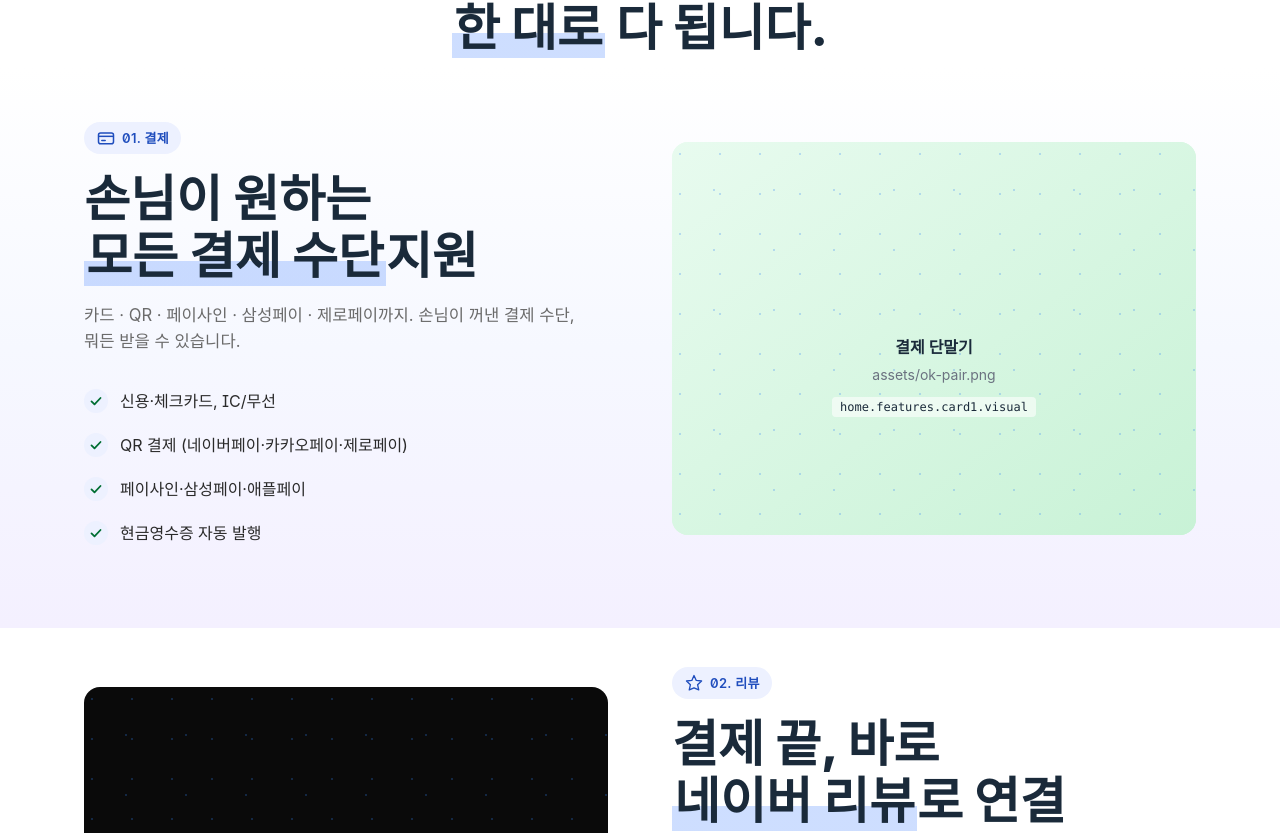
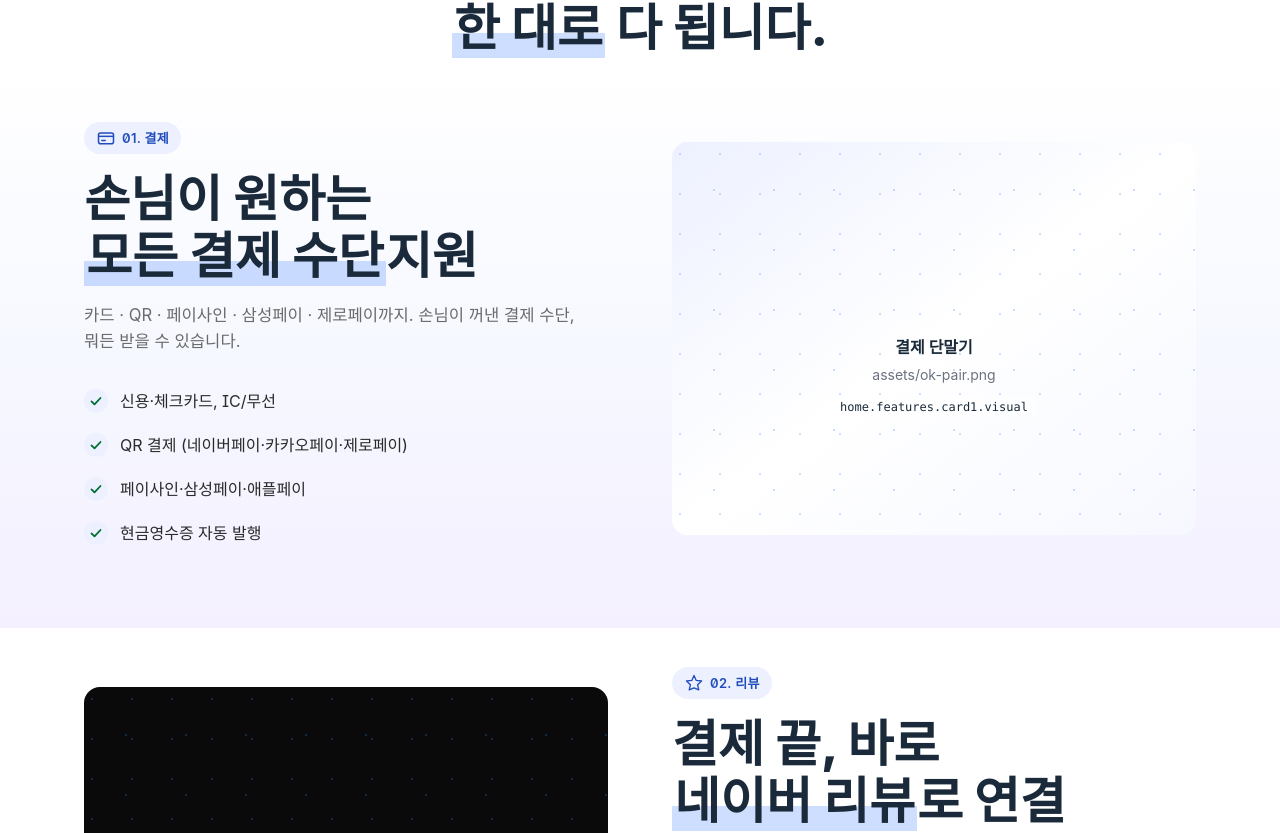
Before and after one commit to anarchy84/ozlab, a Next.js app: page / in a window 1280 px wide. Shown: the part 3372-4205 px from the top of the page. Built offline with nearby package versions, Linux system fonts and the light colour scheme; no server answers; the database is empty; some icons are missing; a web font is replaced by a local one.

Commit message:
Replace homepage green glows with brand colors

```diff
--- a/components/sections/ApplyForm.tsx
+++ b/components/sections/ApplyForm.tsx
@@ -186,7 +186,7 @@ export function ApplyForm({ blocks }: Props) {
         className="pointer-events-none absolute -top-[20%] -right-[10%] w-[600px] h-[600px] rounded-full"
         style={{
           background:
-            'radial-gradient(circle, rgba(23, 224, 109, 0.2), transparent 70%)',
+            'radial-gradient(circle, rgba(58, 123, 255, 0.22), rgba(120, 97, 255, 0.14) 42%, transparent 72%)',
           filter: 'blur(80px)',
         }}
       />
--- a/components/sections/Features.tsx
+++ b/components/sections/Features.tsx
@@ -36,7 +36,7 @@ type FeatureMeta = {
   // MediaSlot 힌트
   visualHint: string
   visualLabel: string
-  visualClass: 'green' | 'dark'
+  visualClass: 'brand' | 'dark'
   reverse: boolean
 }
 
@@ -57,7 +57,7 @@ const FEATURES: FeatureMeta[] = [
     ],
     visualHint: 'assets/ok-pair.png',
     visualLabel: '결제 단말기',
-    visualClass: 'green',
+    visualClass: 'brand',
     reverse: false,
   },
   {
@@ -248,8 +248,8 @@ export function Features({ blocks }: Props) {
               {/* 비주얼 */}
               <div
                 className={`rounded-2xl overflow-hidden ${
-                  f.visualClass === 'green'
-                    ? 'bg-gradient-to-br from-[#e8fbef] to-[#c8f2d6]'
+                  f.visualClass === 'brand'
+                    ? 'bg-gradient-to-br from-brand-soft via-white to-brand-tint'
                     : 'bg-ink-900'
                 }`}
               >
--- a/components/sections/Promotion.tsx
+++ b/components/sections/Promotion.tsx
@@ -26,13 +26,13 @@ export function Promotion({ blocks, ctas }: Props) {
   return (
     // 외부 wrapper : 다크 배경 + 패딩 (grid 컨테이너 X — 안쪽 박스에서 grid 처리)
     <section className="py-section bg-surface-dark text-white relative overflow-hidden">
-      {/* 그린 글로우 (우상단) */}
+      {/* 브랜드 블루-퍼플 글로우 (우상단) */}
       <div
         aria-hidden
         className="pointer-events-none absolute -top-[30%] -right-[15%] w-[600px] h-[600px] rounded-full"
         style={{
           background:
-            'radial-gradient(circle, rgba(23, 224, 109, 0.25), transparent 70%)',
+            'radial-gradient(circle, rgba(58, 123, 255, 0.24), rgba(120, 97, 255, 0.16) 42%, transparent 72%)',
           filter: 'blur(80px)',
         }}
       />
--- a/components/sections/ReviewAutomation.tsx
+++ b/components/sections/ReviewAutomation.tsx
@@ -41,13 +41,13 @@ export function ReviewAutomation({ blocks }: Props) {
       id="review"
       className="py-section bg-surface-dark text-white relative overflow-hidden"
     >
-      {/* 그린 글로우 (우상단) */}
+      {/* 브랜드 블루-퍼플 글로우 (우상단) */}
       <div
         aria-hidden
         className="pointer-events-none absolute -top-[20%] -right-[10%] w-[60%] h-[140%] rounded-full"
         style={{
           background:
-            'radial-gradient(circle, rgba(23, 224, 109, 0.2), transparent 70%)',
+            'radial-gradient(circle, rgba(58, 123, 255, 0.22), rgba(120, 97, 255, 0.14) 42%, transparent 72%)',
           filter: 'blur(80px)',
         }}
       />
--- a/components/sections/Showcase.tsx
+++ b/components/sections/Showcase.tsx
@@ -29,13 +29,13 @@ export function Showcase({ blocks, ctas }: Props) {
     // showcase-dark 안에 grid md:grid-cols-2 가 있어서 페이지 전체가
     // 좌우 2단으로 갈라지고 container-oz 가 좌측 좁은 컬럼에 갇혔던 버그.
     <section className="py-section bg-surface-dark text-white relative overflow-hidden">
-      {/* 그린 글로우 (우상단 radial gradient blur) */}
+      {/* 브랜드 블루-퍼플 글로우 (우상단 radial gradient blur) */}
       <div
         aria-hidden
         className="pointer-events-none absolute -top-[20%] -right-[10%] w-[60%] h-[140%] rounded-full"
         style={{
           background:
-            'radial-gradient(circle, rgba(23, 224, 109, 0.25), transparent 70%)',
+            'radial-gradient(circle, rgba(58, 123, 255, 0.24), rgba(120, 97, 255, 0.16) 42%, transparent 72%)',
           filter: 'blur(80px)',
         }}
       />
```
